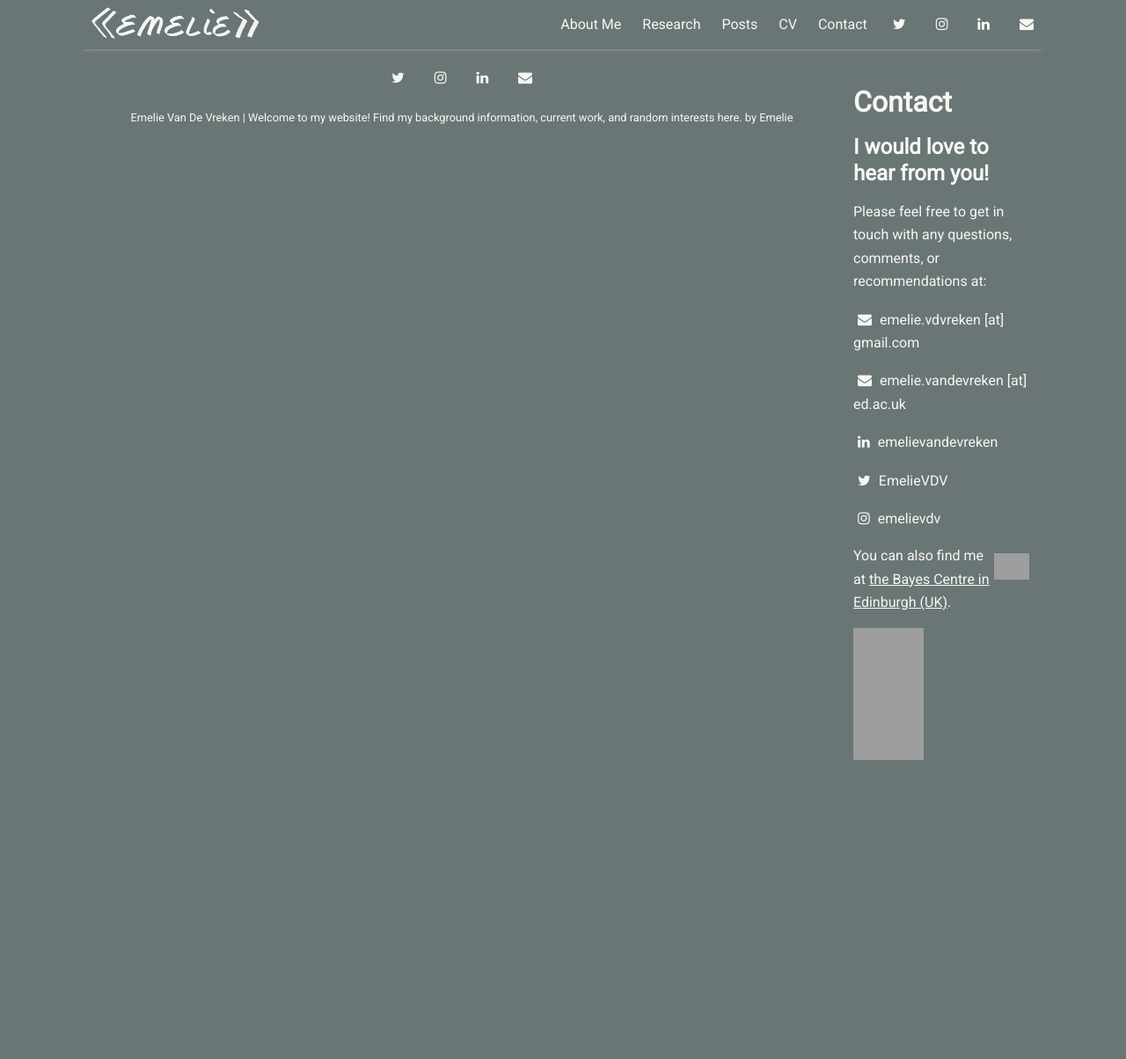
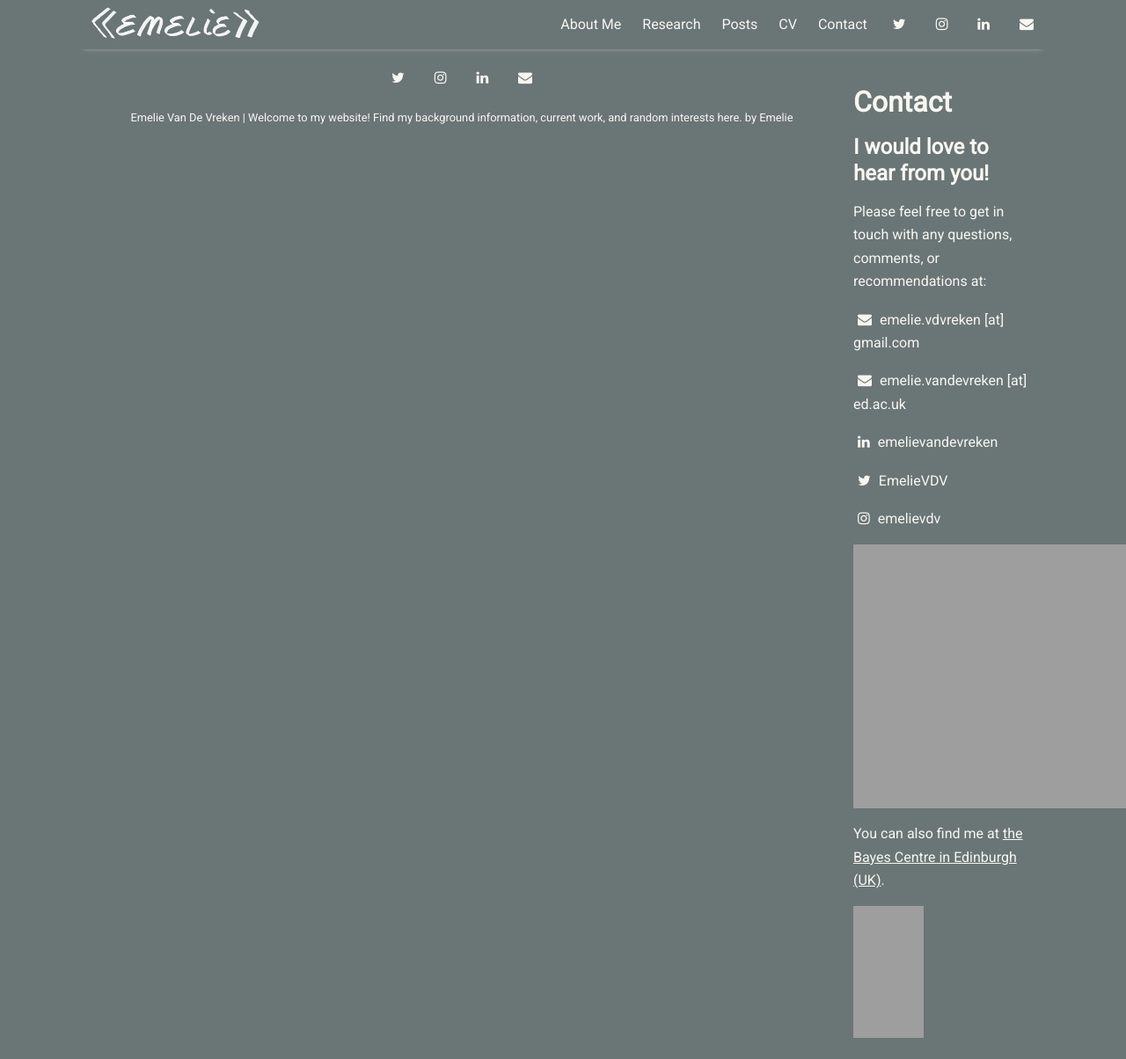
Before and after one commit to evdv/evdv.github.io, a Jekyll site: the page built from _pages/contact.md, in a window 1280 px wide and 1204 px high. Shown: the whole window at 88% size. Built offline with Jekyll 4.4.1, drawn with Linux system fonts in a browser that asks for light colours; nearby versions of some CDN libraries; grey boxes are pictures that could not be loaded.

Commit message:
Add img back to responsive img class

```diff
--- a/_sass/_page.scss
+++ b/_sass/_page.scss
@@ -20,7 +20,7 @@
   height: auto;
 }
 
-.img-responsive {
+.img-responsive img {
   position: relative;
   width: 20%;
   max-width: 600px;
```
